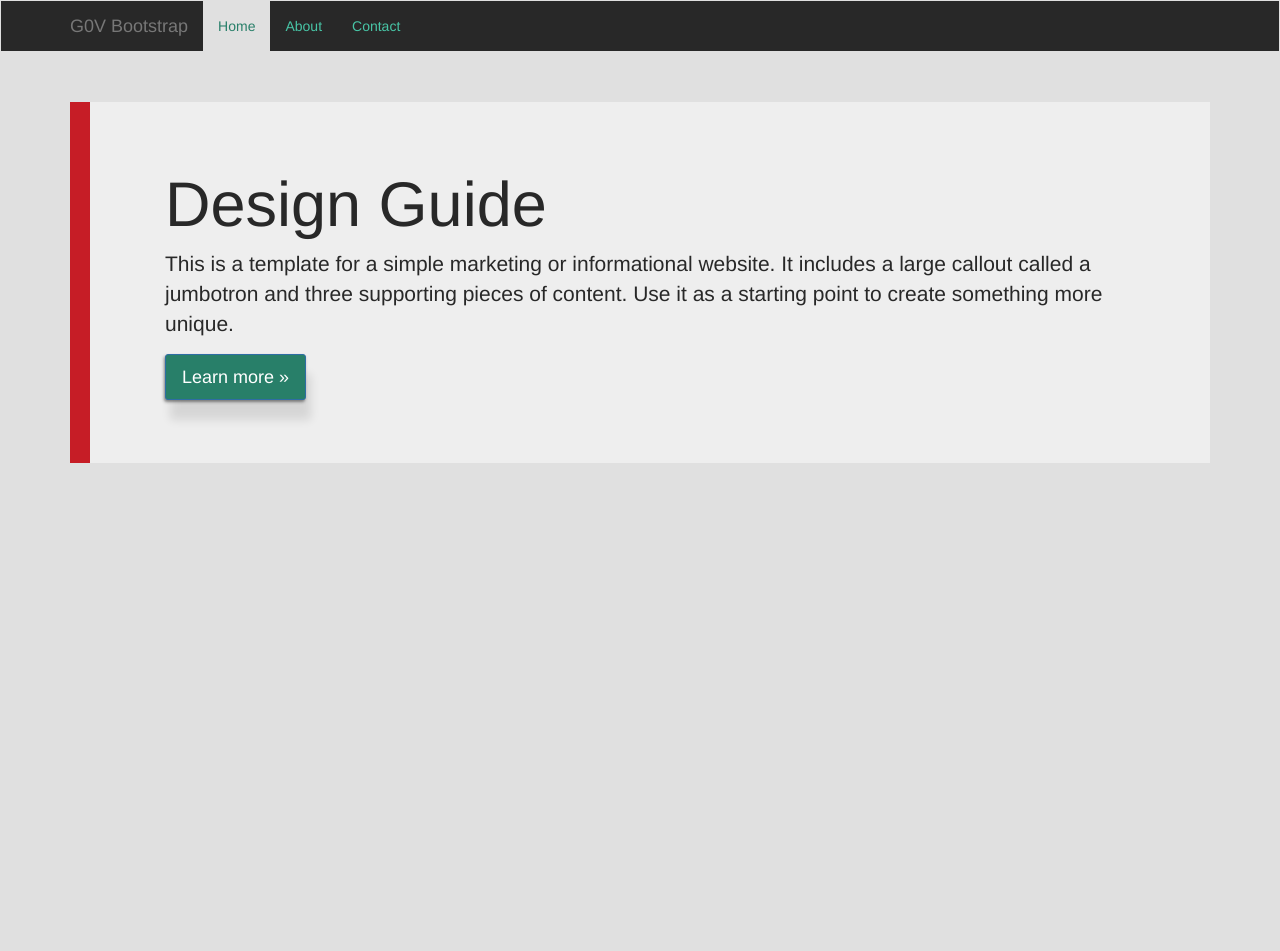
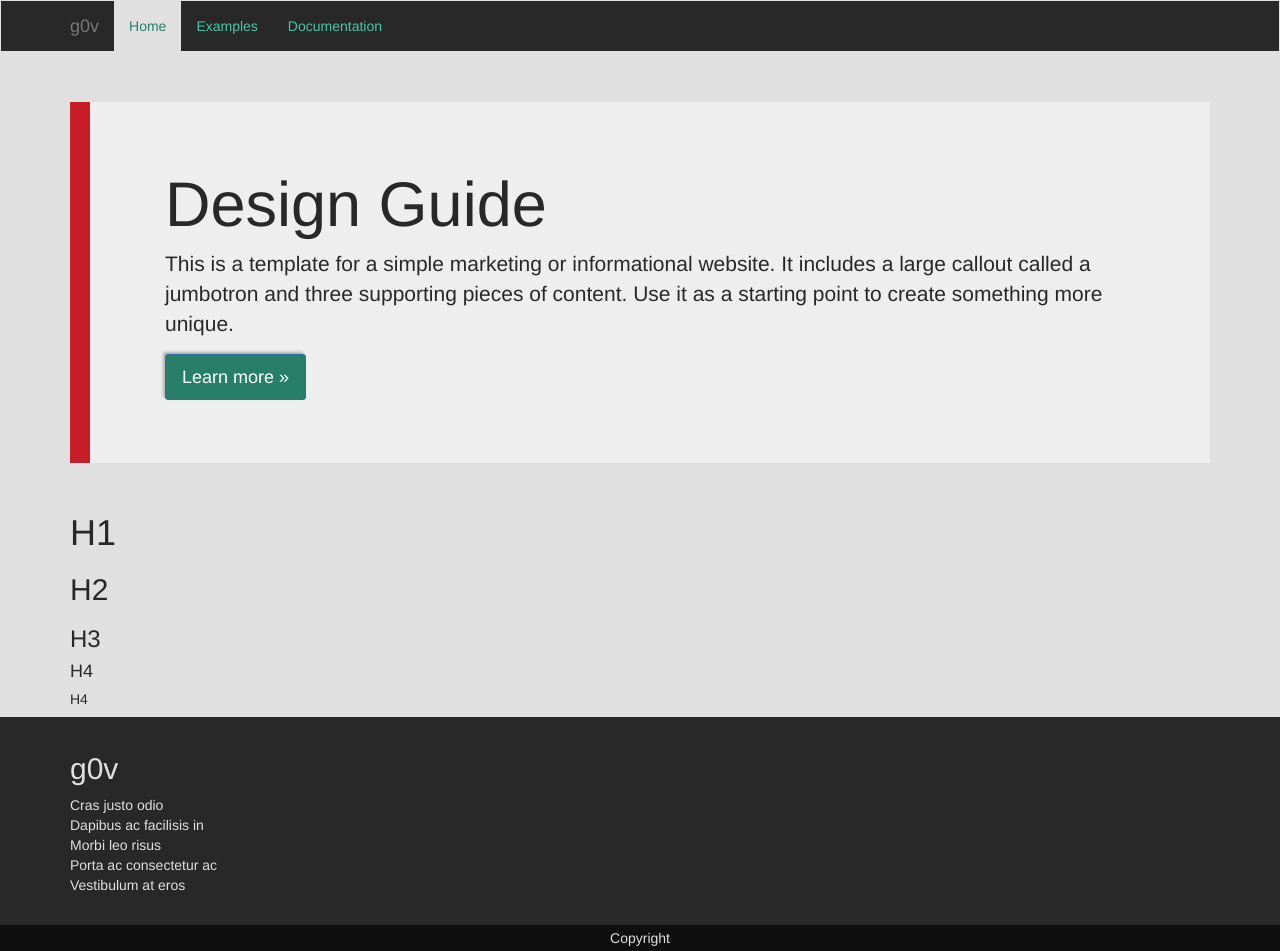
Before and after one commit to pintse/design-guide, a plain HTML site: page index.html in a window 1280 px wide. Before the commit the page ends 800 px from the top, so only its background shows below. Drawn offline with nearby package versions, Linux system fonts and the light colour scheme.

Commit message:
Add more styles and extra

```diff
--- a/assets/bootstrap3/sass/bootstrap-g0v.sass
+++ b/assets/bootstrap3/sass/bootstrap-g0v.sass
@@ -4,8 +4,12 @@ $green: #287F69
 $grey: #E0E0E0
 $blue: #28637F
 
+// the brand color
 $brand: $green
+
+// the second brand color
 $brand2: darken($red, 5%)
+
 $link: lighten($green, 20%)
 $hover: lighten($link, 20%)
 
@@ -21,9 +25,13 @@ a:link,
 a:visited
   color: $green
 
+.shadow-1
+  box-shadow: 0px 20px 50px rgba(0,0,0,0.2)
+
 .btn
   border-radius: 3px
-  box-shadow: -1px 2px 3px rgba(30,30,30,0.5), 5px 20px 10px rgba(0,0,0,0.1)
+  box-shadow: -2px -2px 3px rgba(30,30,30,0.3)
+
 .btn.btn-primary
   background: $brand
   color: $invertText
@@ -54,3 +62,24 @@ a:visited
   border-radius: 0
 .jumbotron.jumbotron-default
   border-left: 20px solid $brand2
+
+
+
+// g0v extra
+.g0v-footer
+  padding: 30px
+.g0v-footer
+  color: $grey
+  background: $black
+  h2
+    margin: 5px 0 10px 0
+    padding: 0
+  ul
+    list-style: none
+    margin: 0
+    padding: 0
+
+.g0v-copyright
+  padding: 3px 5px
+  color: $grey
+  background: darken($black, 10%)
--- a/index.html
+++ b/index.html
@@ -1,4 +1,7 @@
 <!DOCTYPE html>
+<!--
+vim:sw=2:et:ts=2:sts=2:
+-->
 <html lang="en">
   <head>
     <meta charset="utf-8">
@@ -23,13 +26,13 @@
             <span class="icon-bar"></span>
             <span class="icon-bar"></span>
           </button>
-          <a class="navbar-brand" href="#">G0V Bootstrap</a>
+          <a class="navbar-brand" href="#">g0v</a>
         </div>
         <div id="navbar" class="collapse navbar-collapse">
           <ul class="nav navbar-nav">
             <li class="active"><a href="#">Home</a></li>
-            <li><a href="#about">About</a></li>
-            <li><a href="#contact">Contact</a></li>
+            <li><a href="#examples">Examples</a></li>
+            <li><a href="#docs">Documentation</a></li>
           </ul>
         </div><!--/.nav-collapse -->
       </div>
@@ -45,6 +48,30 @@
       </div>
     </div><!-- /.container -->
 
+    <div class="container">
+      <h1>H1</h1>
+      <h2>H2</h2>
+      <h3>H3</h3>
+      <h4>H4</h4>
+      <h5>H4</h5>
+    </div>
+
+    <div class="g0v-footer">
+      <div class="container">
+        <h2>g0v</h2>
+        <ul>
+          <li>Cras justo odio</li>
+          <li>Dapibus ac facilisis in</li>
+          <li>Morbi leo risus</li>
+          <li>Porta ac consectetur ac</li>
+          <li>Vestibulum at eros</li>
+        </ul>
+      </div>
+    </div>
+    <div class="g0v-copyright">
+      <div class="container text-center">Copyright</div>
+    </div>
+
     <!-- Bootstrap core JavaScript
     ================================================== -->
     <!-- Placed at the end of the document so the pages load faster -->
```
Also changed, not shown: assets/bootstrap3/css/bootstrap-g0v.css.
